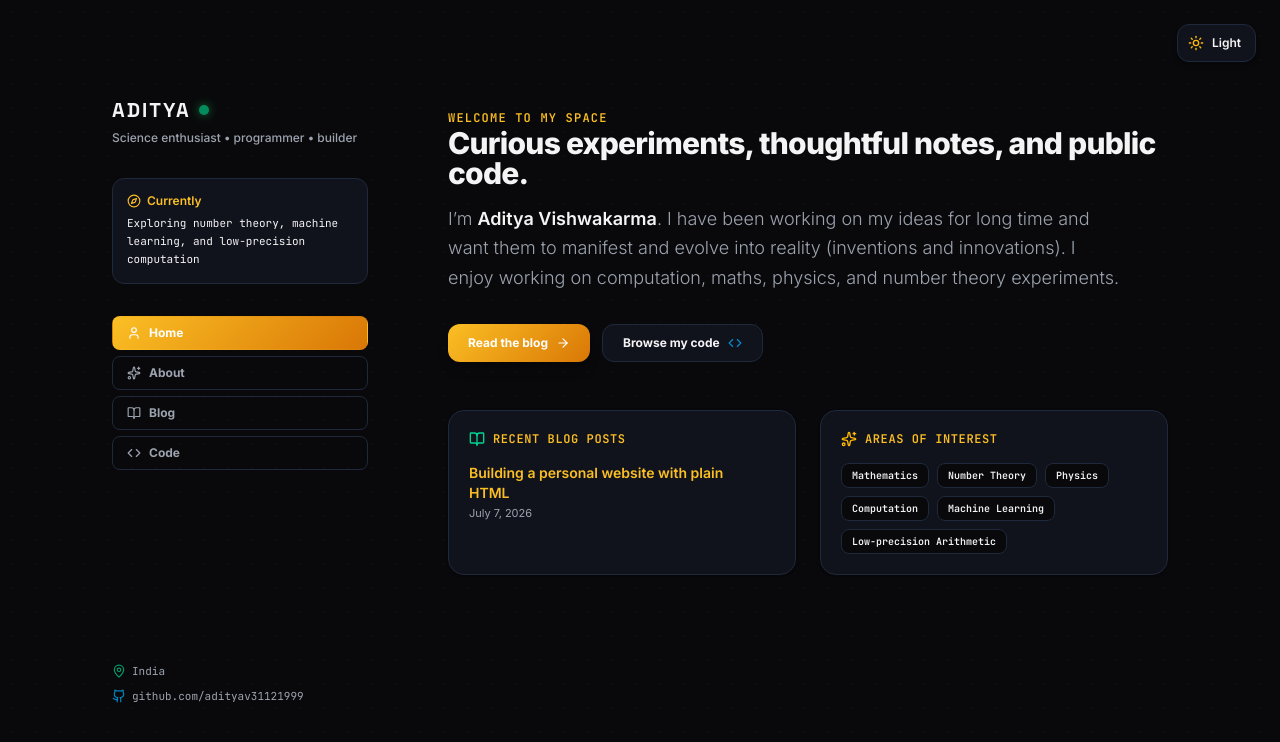
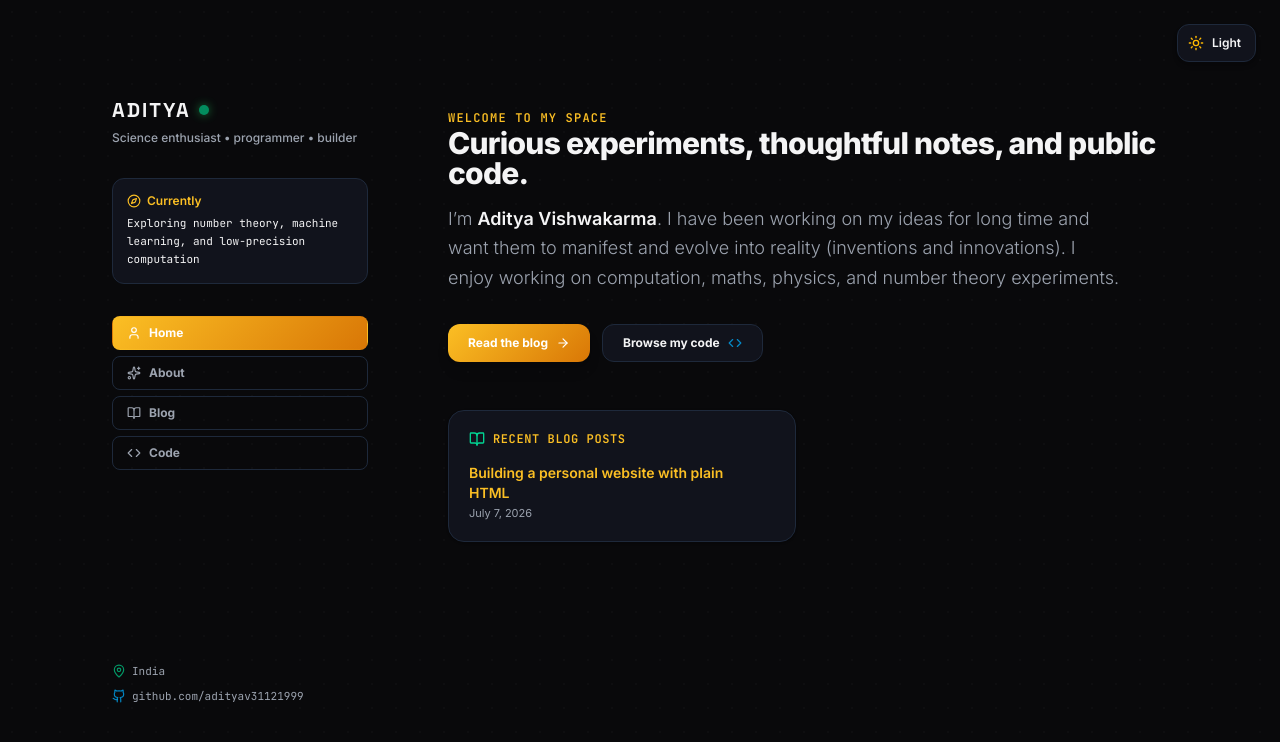
Before and after one commit to adityav31121999/hellothere, a React (Vite) app: page / in a window 1280 px wide. Shown: the top 742 px of the page. Built offline with nearby package versions, Linux system fonts and the light colour scheme.

Commit message:
Fix deployment base path, add npm start alias, and move Areas of Interest from Home to About page.

```diff
--- a/package.json
+++ b/package.json
@@ -4,6 +4,7 @@
   "version": "0.0.0",
   "type": "module",
   "scripts": {
+    "start": "npm run dev",
     "dev": "vite --port=3000 --host=0.0.0.0",
     "build": "vite build",
     "preview": "vite preview",
--- a/src/App.tsx
+++ b/src/App.tsx
@@ -314,29 +314,6 @@ export default function App() {
                       </ul>
                     </section>
 
-                    {/* Scientific Focus tags */}
-                    <section
-                      className="border rounded-2xl p-5 shadow-sm space-y-4"
-                      style={{ backgroundColor: currentSurface, borderColor: currentBorder }}
-                    >
-                      <div className="flex items-center gap-2">
-                        <Sparkles className="w-4 h-4 text-amber-400" />
-                        <h3 className="text-xs uppercase font-mono font-bold tracking-wider" style={{ color: style.accentColor }}>
-                          Areas of Interest
-                        </h3>
-                      </div>
-                      <div className="flex flex-wrap gap-2">
-                        {profile.interests.map((interest, idx) => (
-                          <span
-                            key={idx}
-                            className="text-[10px] font-mono font-semibold px-2.5 py-1 rounded-lg border"
-                            style={{ backgroundColor: currentBg, borderColor: currentBorder, color: currentTextColor }}
-                          >
-                            {interest}
-                          </span>
-                        ))}
-                      </div>
-                    </section>
                   </div>
                 </div>
               ) : activePage === 'about' ? (
@@ -358,6 +335,26 @@ export default function App() {
                     <p className="text-sm leading-relaxed" style={{ color: currentMutedColor }}>
                       {profile.bio}
                     </p>
+                  </section>
+
+                  <section className="border rounded-2xl p-6 shadow-sm space-y-4" style={{ backgroundColor: currentSurface, borderColor: currentBorder }}>
+                    <div className="flex items-center gap-2">
+                      <Sparkles className="w-4 h-4 text-amber-400" />
+                      <h2 className="text-sm uppercase font-mono font-bold tracking-wider" style={{ color: style.accentColor }}>
+                        Areas of Interest
+                      </h2>
+                    </div>
+                    <div className="flex flex-wrap gap-2">
+                      {profile.interests.map((interest, idx) => (
+                        <span
+                          key={idx}
+                          className="text-[10px] font-mono font-semibold px-2.5 py-1 rounded-lg border"
+                          style={{ backgroundColor: currentBg, borderColor: currentBorder, color: currentTextColor }}
+                        >
+                          {interest}
+                        </span>
+                      ))}
+                    </div>
                   </section>
 
                   <section className="border rounded-2xl p-6 shadow-sm space-y-5" style={{ backgroundColor: currentSurface, borderColor: currentBorder }}>
```
